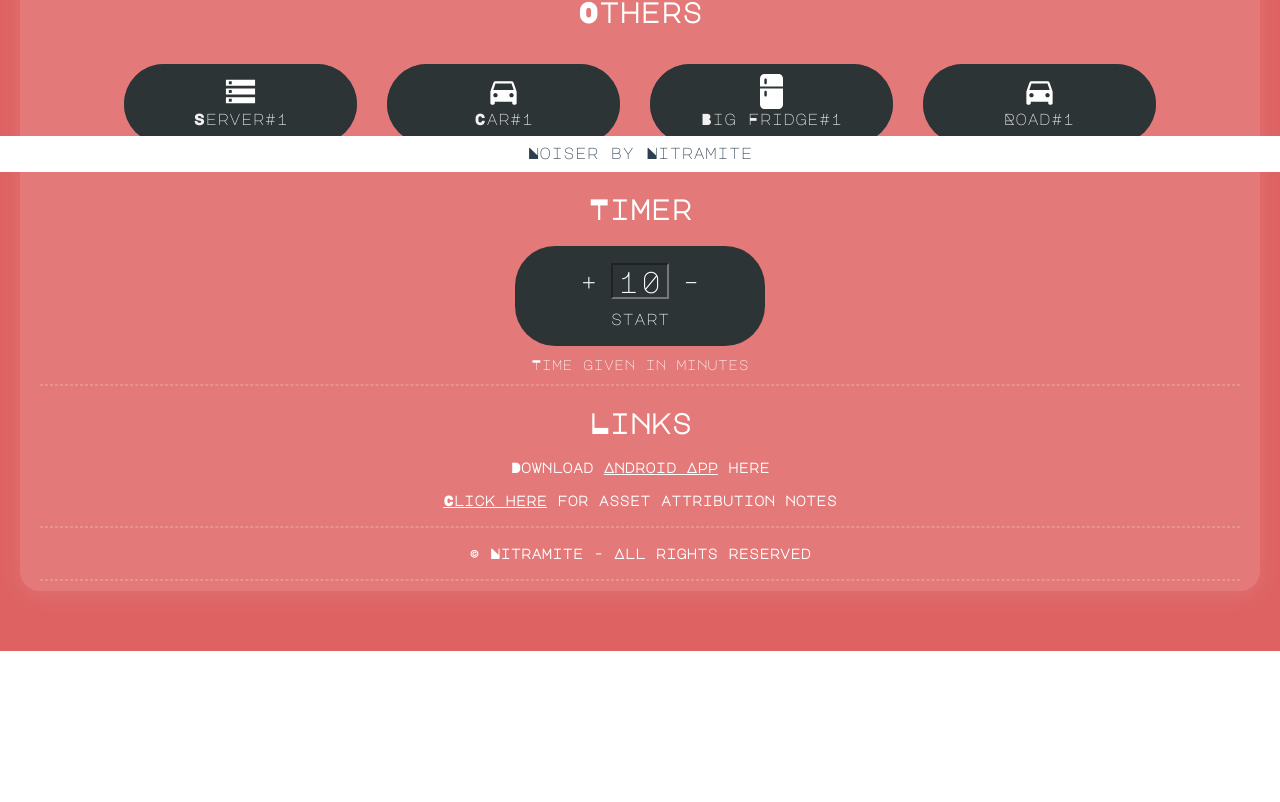
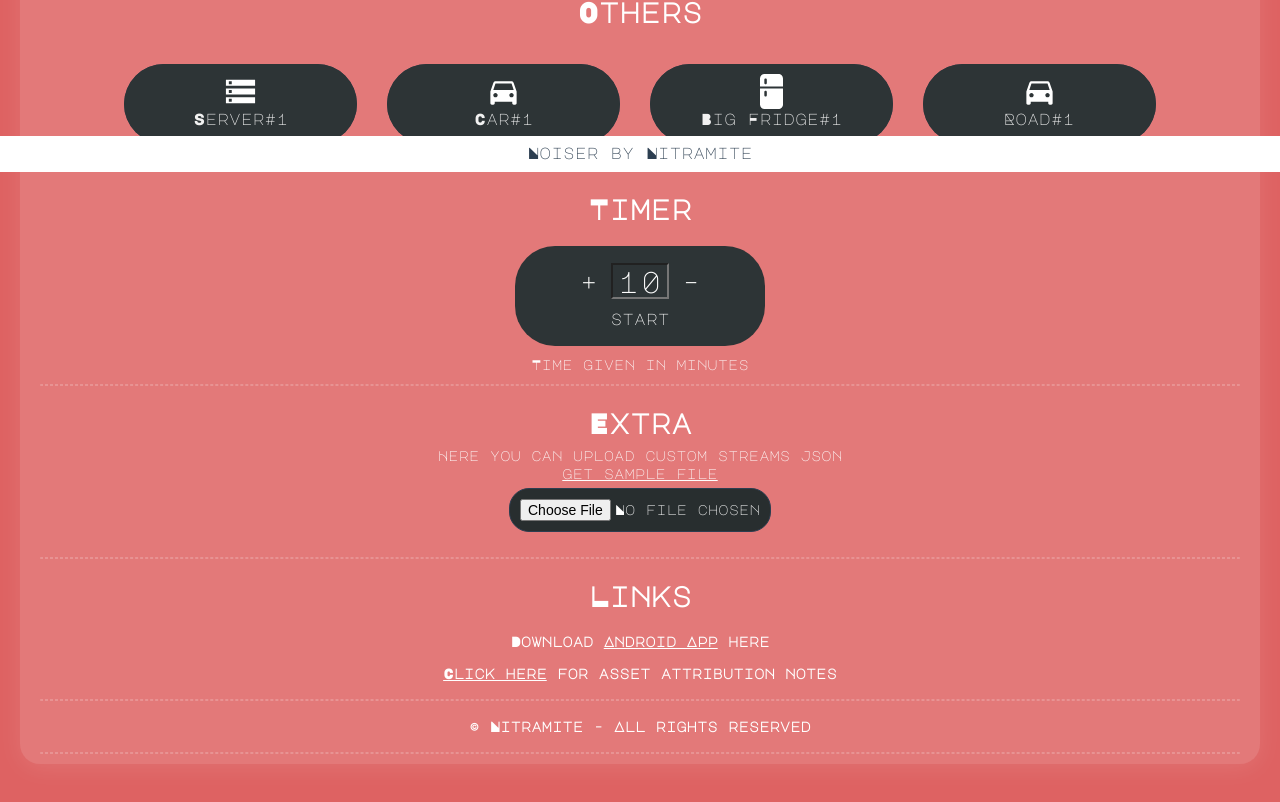
Before and after one commit to norkator/noiser-frontend, a Vue app: page / in a window 1280 px wide. Shown: the part 627-1429 px from the top of the page. Before the commit the page ends 1278 px from the top, so only its background shows below. Built offline with nearby package versions, Linux system fonts and the light colour scheme.

Commit message:
Ability to use custom streams from json loaded file

```diff
--- a/package.json
+++ b/package.json
@@ -1,6 +1,6 @@
 {
   "name": "noiser",
-  "version": "1.2.0",
+  "version": "1.3.0",
   "private": true,
   "scripts": {
     "serve": "vue-cli-service serve",
--- a/src/App.vue
+++ b/src/App.vue
@@ -42,7 +42,8 @@
               <div @click="decrementTimer" class="timer-number-button ripple">-</div>
             </div>
             <div class="timer-content">
-              <div class="timer-button ripple" @click="startStopTimer">{{ this.fullTimer === null ? 'start' : 'stop'}}</div>
+              <div class="timer-button ripple" @click="startStopTimer">{{ this.fullTimer === null ? 'start' : 'stop'}}
+              </div>
             </div>
           </div>
         </div>
@@ -50,6 +51,27 @@
       </div>
       <hr>
 
+      <h2 class="packName" style="margin-bottom: 10px;">Extra</h2>
+      <small class="packNoSounds">Here you can upload custom streams json</small>
+      <div>
+        <small class="packNoSounds">
+          <a style="color: white;" href="http://www.nitramite.com/noiser.html">get sample file</a>
+        </small>
+      </div>
+      <div v-if="showUploadBtn" class="flexLayout">
+        <input class="custom-button" style="max-width: 240px;" type="file" v-on:change="uploadStreamsJson($event)">
+      </div>
+      <div class="flexLayout">
+        <audio-element
+          v-for="cs in customStreams" v-bind:key="cs.key"
+          :audio-key="cs.key"
+          :query-key="cs.queryKey"
+          :name="cs.name"
+          :icon="cs.icon"
+          :audio-src="cs.audioSrc"
+        />
+      </div>
+      <hr>
 
       <h2 class="packName">Links</h2>
       <h4 class="packNoSounds">Download <a style="color: white;"
@@ -85,9 +107,12 @@
         timerMinutes: 10,
         fullTimer: null,
         indicatorInterval: null,
+        customStreams: [],
+        showUploadBtn: true,
       }
     },
     mounted() {
+      /* */
     },
     methods: {
       async update() {
@@ -126,6 +151,20 @@
       },
       stopAudioPlayers() {
         this.$emit('pauseAudio');
+      },
+      uploadStreamsJson(event) {
+        const that = this;
+        const files = event.target.files;
+        let json = null;
+        if (files.length >= 0) {
+          let reader = new FileReader();
+          reader.readAsText(files[0], "UTF-8");
+          reader.onload = function (evt) {
+            json = JSON.parse(evt.target.result);
+            that.customStreams = json;
+            that.showUploadBtn = false;
+          }
+        }
       },
     },
     created() {
@@ -296,7 +335,7 @@
   }
 
   .ripple:hover {
-    background: #d9d8de radial-gradient(circle, transparent 1%, #d9d8de 1%) center/15000%;
+    background: #da5b5b radial-gradient(circle, transparent 1%, #da5b5b 1%) center/15000%;
   }
 
   .ripple:active {
@@ -305,4 +344,17 @@
     transition: background 0s;
   }
 
+  .custom-button {
+    font-family: "MajorMonoDisplayRegular", Helvetica, Arial, serif;
+    border: 1px solid #2c3e50;
+    background-color: #282e2f;
+    margin: 5px;
+    font-size: 14px;
+    color: white;
+    padding: 10px;
+    border-radius: 20px;
+    cursor: pointer;
+  }
+
+
 </style>
--- a/src/components/AudioElement.vue
+++ b/src/components/AudioElement.vue
@@ -5,7 +5,7 @@
       <div class="player-container-content" @click="openAudioView" :class="isOpen ? 'player-container-span-open' : ''">
         <div>
           <!--suppress HtmlUnknownTarget -->
-          <img class="icon" :src="this.icon" alt="icon">
+          <img class="icon" :src="getIcon" alt="icon">
           <br>
           <span>{{ this.name }}</span>
         </div>
@@ -111,7 +111,11 @@
       },
     },
     watch: {},
-    computed: {},
+    computed: {
+      getIcon() {
+        return this.icon !== null ? this.icon : require('../assets/images/play.svg');
+      },
+    },
     created() {
       this.$parent.$on('pauseAudio', this.emitStopAudio);
     },
```
Also changed, not shown: sample.json (added, +16 -0 lines), src/assets/images/play.svg (added).
